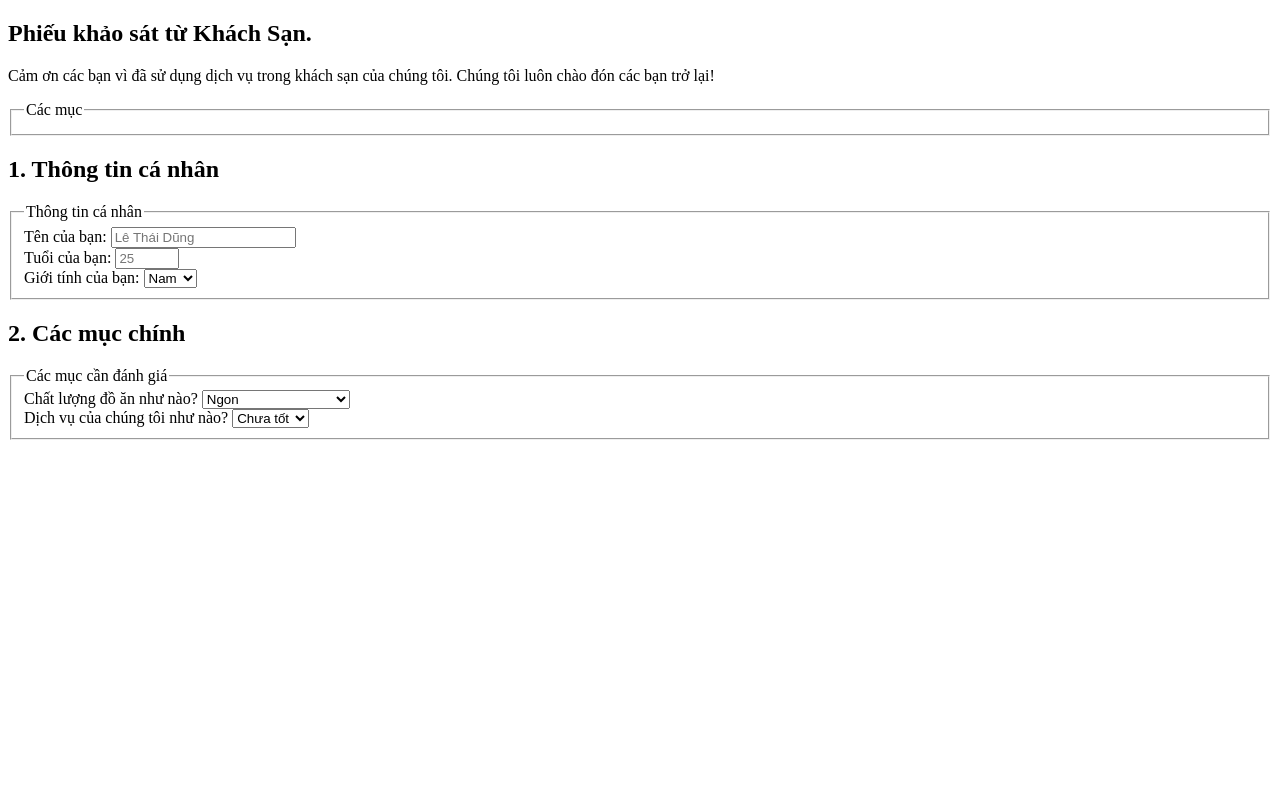
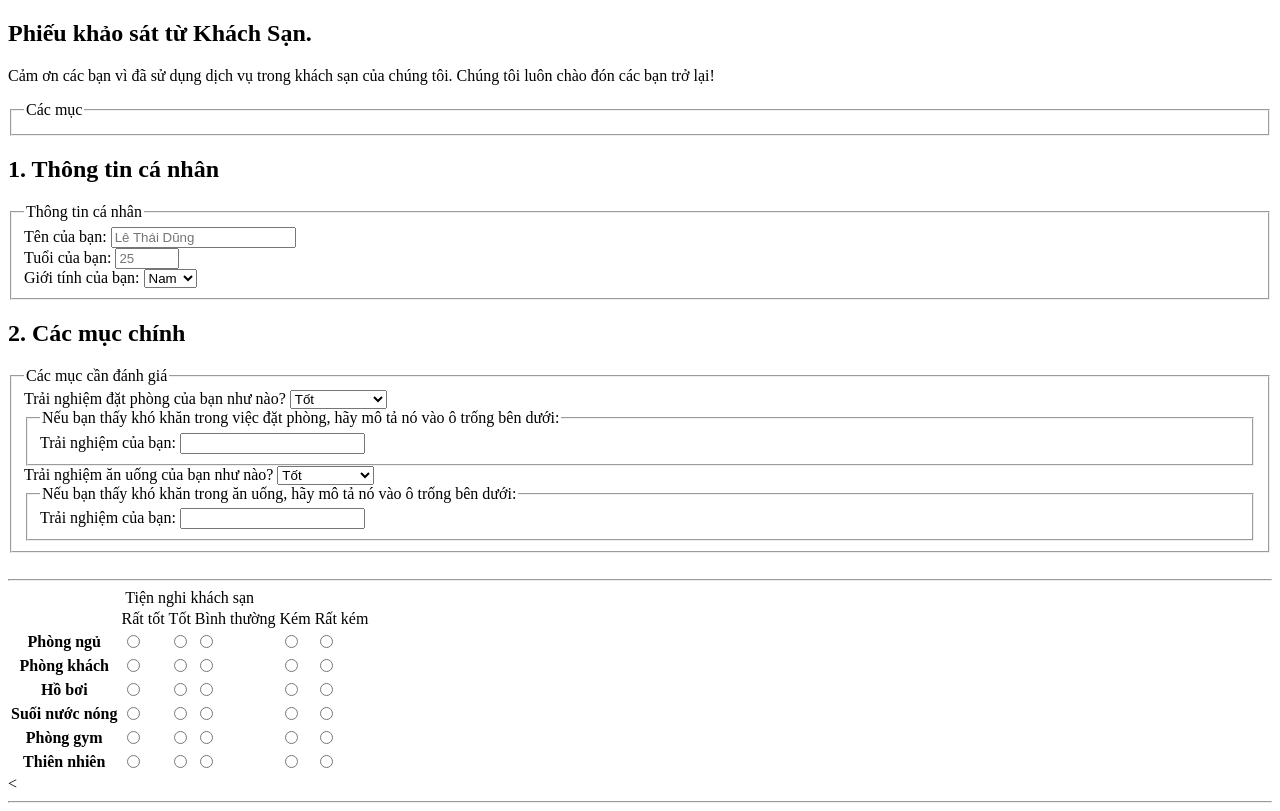
Before and after one commit to le4364938-hash/Hotel-Survey-Form, a plain HTML site: page index.html in a window 1280 px wide. Drawn offline with Linux system fonts and the light colour scheme.

Commit message:
Thêm thông tin mới

```diff
--- a/index.html
+++ b/index.html
@@ -21,48 +21,127 @@
         <form action="Thông tin.html">
         <fieldset>
             <legend>Thông tin cá nhân</legend>
-            <div>
+            <section>
                 <label id="tên" for="tên">Tên của bạn:</label>
                 <input type="text" required placeholder="Lê Thái Dũng" id="tên" name="tên">
-            </div>
-            <div>
+            </section>
+            <section>
                 <label id="tuổi" for="tuổi">Tuổi của bạn:</label>
                 <input type="number" min="10" max="100" id="tuổi" name="tuổi" required placeholder="25">
-            </div>
-            <div>
+            </section>
+            <section>
                 <label id="giới-tính" for="giới-tính">Giới tính của bạn:</label>
                 <select id="giới-tính">
                     <option id="giới-tính">Nam</option>
                     <option id="giới-tính">Nữ</option>
                     <option id="giới-tính">Khác</option>
                 </select>
-            </div>
+            </section>
         </fieldset>
         <h2>2. Các mục chính</h2>
         <fieldset>
             <legend>Các mục cần đánh giá</legend>
-            <div>
-                <label id="đồ-ăn" for="đồ-ăn">Chất lượng đồ ăn như nào?</label>
+            <section>
+                <label id="đặt-phòng" for="đặt-phòng">Trải nghiệm đặt phòng của bạn như nào?</label>
                 <select id="đồ-ăn">
-                    <option id="đồ-ăn">Không thể chê được!</option>
-                    <option id="đồ-ăn" selected>Ngon</option>
-                    <option id="đồ-ăn">Tuyệt</option>
-                    <option id="đồ-ăn">Bình thường</option>
-                    <option id="đồ-ăn">Hơi tệ</option>
-                    <option id="đồ-ăn">Tệ</option>
+                    <option id="đặt-phòng">Rất tốt</option>
+                    <option id="đặt-phòng" selected>Tốt</option>
+                    <option id="đặt-phòng">Bình thường</option>
+                    <option id="đặt-phòng">Kém</option>
+                    <option id="đặt-phòng">Rất kém</option>
                 </select>
-            </div>
-            <div>
-                <label id="dịch-vụ" for="dịch-vụ">Dịch vụ của chúng tôi như nào?</label>
-                <select id="dịch-vụ">
-                    <option id="dịch-vụ">Tuyệt vời</option>
-                    <option id="dịch-vụ">Không tệ</option>
-                    <option id="dịch-vụ">Ổn</option>
-                    <option id="dịch-vụ" selected>Chưa tốt</option>
-                    <option id="dịch-vụ">Tệ</option>
+            </section>
+            <fieldset>
+                <legend>Nếu bạn thấy khó khăn trong việc đặt phòng, hãy mô tả nó vào ô trống bên dưới:</legend>
+            <section>
+                <label id="khó-đặt-phòng">Trải nghiệm của bạn:</label>
+                <input type="text" id="khó-đặt-phòng" name="Trải nghiệm đặt phòng">
+            </section>
+            </fieldset>
+            <section>
+                <label id="thức-ăn" for="thức-ăn">Trải nghiệm ăn uống của bạn như nào?</label>
+                <select id="thức-ăn">
+                    <option id="thức-ăn">Rất Tốt</option>
+                    <option id="thức-ăn" selected>Tốt</option>
+                    <option id="thức-ăn">Bình thường</option>
+                    <option id="thức-ăn">Kém</option>
+                    <option id="thức-ăn">Rất kém</option>
                 </select>
-            </div>
+            </section>
+            <fieldset>
+                <legend>Nếu bạn thấy khó khăn trong ăn uống, hãy mô tả nó vào ô trống bên dưới:</legend>
+            <section>
+                <label id="khó-ăn-uống">Trải nghiệm của bạn:</label>
+                <input type="text" id="khó-ăn-uống" name="Trải nghiệm ăn uống">
+            </section>
+            </fieldset>
         </fieldset>
-        </form>
+<br>
+<hr>
+        <table id="tiện-nghi">
+            <thead>
+                <caption>Tiện nghi khách sạn</caption>
+            </thead>
+            <tbody>
+                <tr>
+                    <td></td>
+                    <td>Rất tốt</td>
+                    <td>Tốt</td>
+                    <td>Bình thường</td>
+                    <td>Kém</td>
+                    <td>Rất kém</td>
+                </tr>
+                <tr>
+                    <th>Phòng ngủ</th>
+                    <td><input type="radio" id="tiện-nghi" name="chất lượng phòng ngủ"></td>
+                    <td><input type="radio" id="tiện-nghi" name="chất lượng phòng ngủ"></td>
+                    <td><input type="radio" id="tiện-nghi" name="chất lượng phòng ngủ"></td>
+                    <td><input type="radio" id="tiện-nghi" name="chất lượng phòng ngủ"></td>
+                    <td><input type="radio" id="tiện-nghi" name="chất lượng phòng ngủ"></td>
+                </tr>
+                <tr>
+                    <th>Phòng khách</th>
+                    <td><input type="radio" id="tiện-nghi" name="chất lượng phòng khách"></td>
+                    <td><input type="radio" id="tiện-nghi" name="chất lượng phòng khách"></td>
+                    <td><input type="radio" id="tiện-nghi" name="chất lượng phòng khách"></td>
+                    <td><input type="radio" id="tiện-nghi" name="chất lượng phòng khách"></td>
+                    <td><input type="radio" id="tiện-nghi" name="chất lượng phòng khách"></td>
+                </tr>
+                <tr>
+                    <th>Hồ bơi</th>
+                    <td><input type="radio" id="tiện-nghi" name="chất lượng hồ bơi"></td>
+                    <td><input type="radio" id="tiện-nghi" name="chất lượng hồ bơi"></td>
+                    <td><input type="radio" id="tiện-nghi" name="chất lượng hồ bơi"></td>
+                    <td><input type="radio" id="tiện-nghi" name="chất lượng hồ bơi"></td>
+                    <td><input type="radio" id="tiện-nghi" name="chất lượng hồ bơi"></td>
+                </tr>
+                <tr>
+                    <th>Suối nước nóng</th>
+                    <td><input type="radio" id="tiện-nghi" name="chất lượng suối nước nóng"></td>
+                    <td><input type="radio" id="tiện-nghi" name="chất lượng suối nước nóng"></td>
+                    <td><input type="radio" id="tiện-nghi" name="chất lượng suối nước nóng"></td>
+                    <td><input type="radio" id="tiện-nghi" name="chất lượng suối nước nóng"></td>
+                    <td><input type="radio" id="tiện-nghi" name="chất lượng suối nước nóng"></td>
+                </tr>
+                <tr>
+                    <th>Phòng gym</th>
+                    <td><input type="radio" id="tiện-nghi" name="chất lượng phòng gym"></td>
+                    <td><input type="radio" id="tiện-nghi" name="chất lượng phòng gym"></td>
+                    <td><input type="radio" id="tiện-nghi" name="chất lượng phòng gym"></td>
+                    <td><input type="radio" id="tiện-nghi" name="chất lượng phòng gym"></td>
+                    <td><input type="radio" id="tiện-nghi" name="chất lượng phòng gym"></td>
+                </tr>
+                <tr>
+                    <th>Thiên nhiên</th>
+                    <td><input type="radio" id="tiện-nghi" name="chất lượng thiên nhiên"></td>
+                    <td><input type="radio" id="tiện-nghi" name="chất lượng thiên nhiên"></td>
+                    <td><input type="radio" id="tiện-nghi" name="chất lượng thiên nhiên"></td>
+                    <td><input type="radio" id="tiện-nghi" name="chất lượng thiên nhiên"></td>
+                    <td><input type="radio" id="tiện-nghi" name="chất lượng thiên nhiên"></td>
+                </tr>
+            </tbody>
+        </table>
+        <
+<hr>
     </body>
 </html>
```
